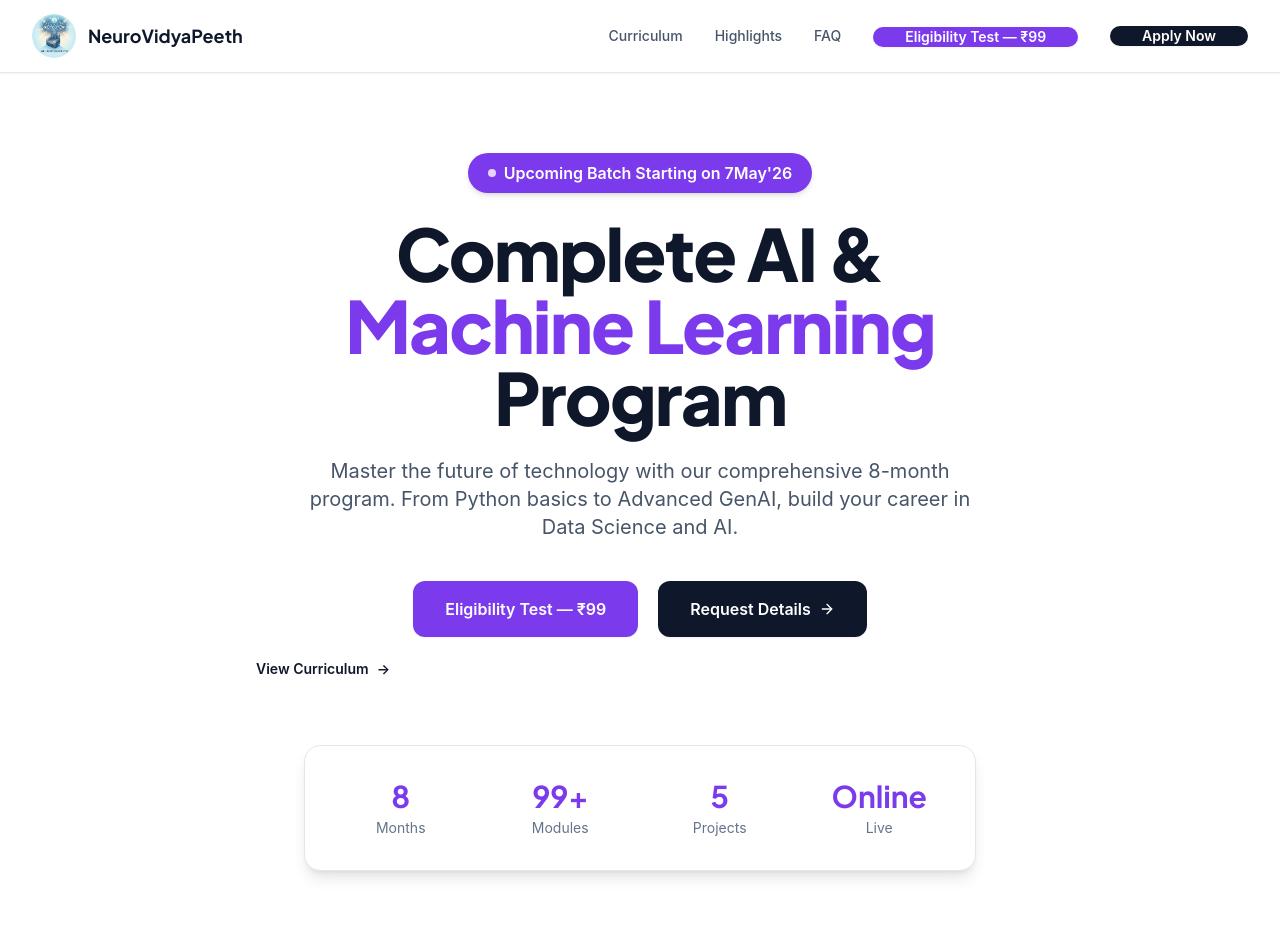
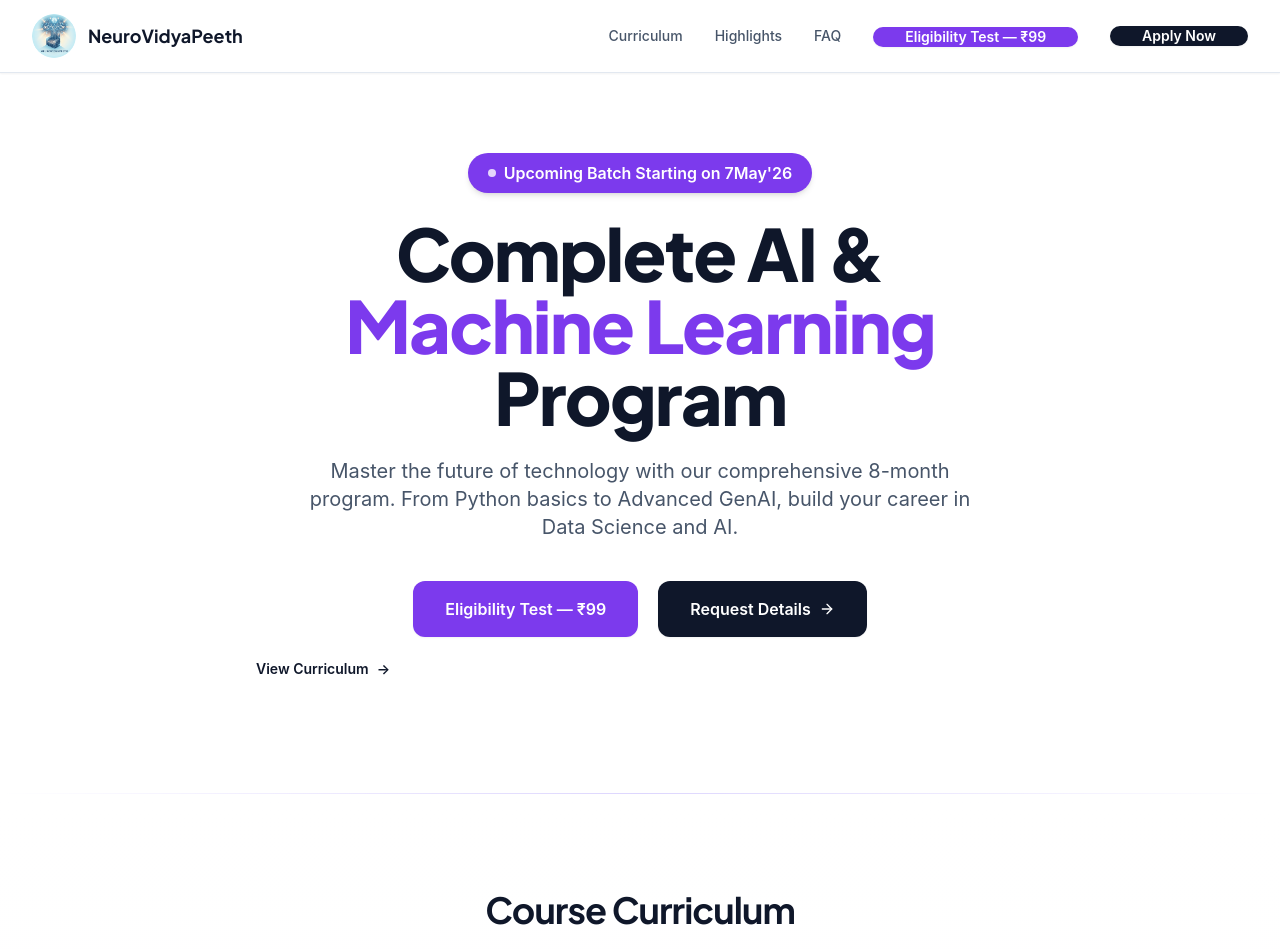
Before and after one commit to GC-WORK11/neurovidyapeeth, a React (Vite) app: page / in a window 1280 px wide. Shown: the top 950 px of the page. Built offline with nearby package versions, Linux system fonts and the light colour scheme; a web font is replaced by a local one.

Commit message:
Remove hero stats card

```diff
--- a/src/pages/LandingPage.tsx
+++ b/src/pages/LandingPage.tsx
@@ -182,13 +182,6 @@
     </div>
   );
 }
-
-const heroStats = [
-  { value: '8', label: 'Months' },
-  { value: '99+', label: 'Modules' },
-  { value: '5', label: 'Projects' },
-  { value: 'Online', label: 'Live' },
-]
 
 export default function LandingPage() {
   const [isSubmitting, setIsSubmitting] = useState(false)
@@ -381,21 +374,6 @@
             >
               View Curriculum <span aria-hidden="true" className="group-hover:translate-x-1 transition-transform">→</span>
             </button>
-          </FadeIn>
-
-          <FadeIn delay={200}>
-            <div className="mt-12 sm:mt-16 mx-auto max-w-2xl">
-              <div className="bg-white rounded-2xl shadow-lg border border-slate-200 p-6 sm:p-8">
-                <div className="grid grid-cols-2 sm:grid-cols-4 gap-6 sm:gap-8">
-                  {heroStats.map((stat, index) => (
-                    <div key={index} className="text-center">
-                      <div className="text-2xl sm:text-3xl font-bold text-violet-600 font-display">{stat.value}</div>
-                      <div className="text-sm text-slate-500 mt-1">{stat.label}</div>
-                    </div>
-                  ))}
-                </div>
-              </div>
-            </div>
           </FadeIn>
         </div>
       </section>
```
Also changed, not shown: 1 other file (tests, documents, lock files or other folders).
